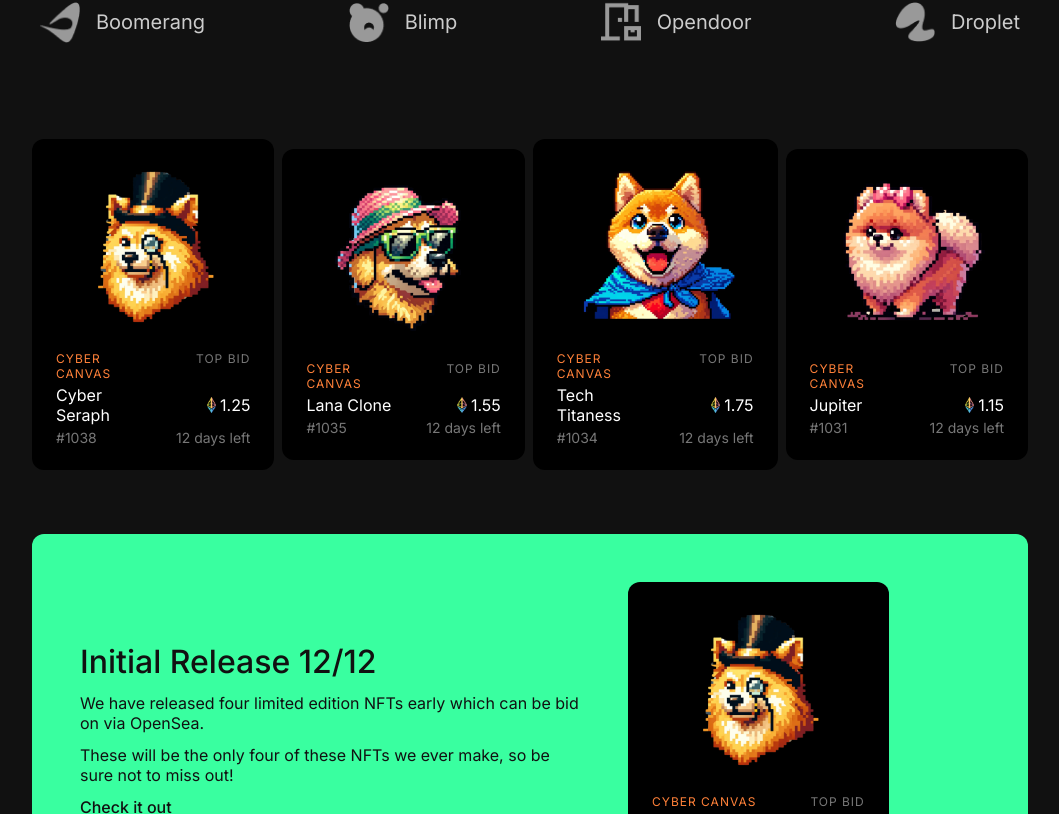
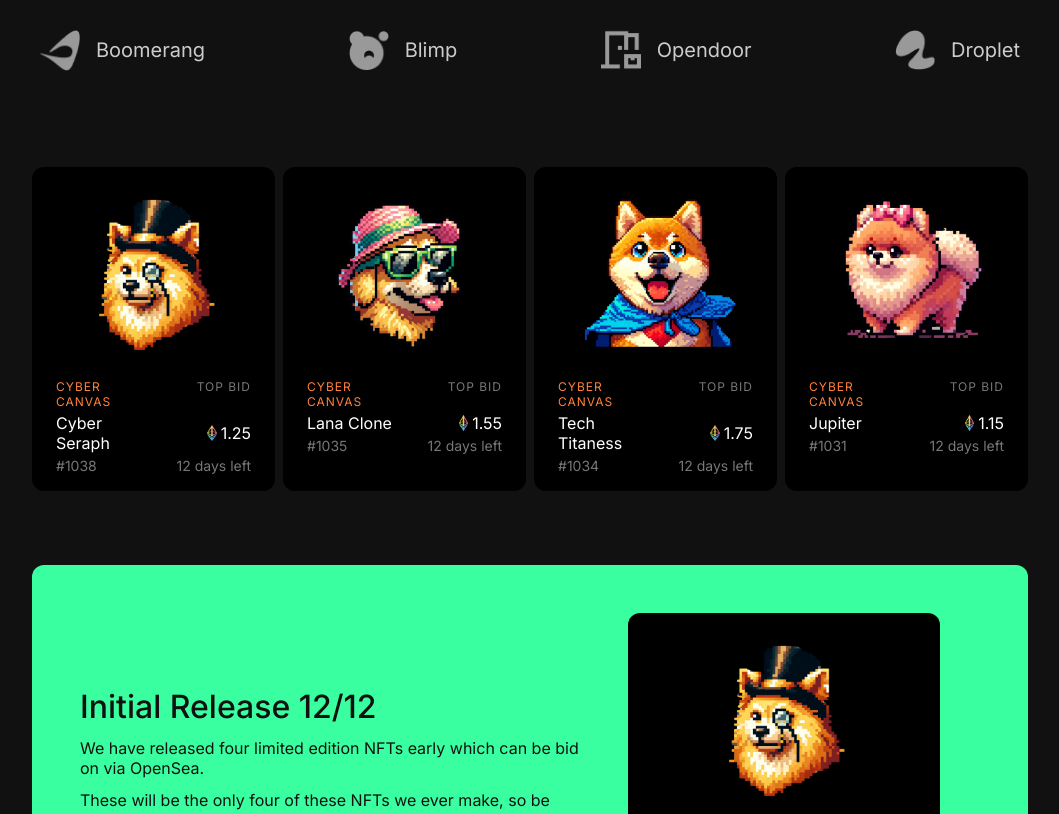
Before and after one commit to arthurduboks/react_nft_app, a React (Vite) app: page / in a window 1280 px wide. Shown: the part 946-1760 px from the top of the page, without its empty margins (110-1169 px from the left). Built offline with nearby package versions, Linux system fonts and the light colour scheme.

Commit message:
card list CSS fix

```diff
--- a/src/components/hero/index.jsx
+++ b/src/components/hero/index.jsx
@@ -38,12 +38,7 @@
       </div>
       <div className="hero_right">
         <div className="hero_right-image-wrap">
-          <img
-            className="hero_right_image"
-            src={heroImage}
-            alt="hero image"
-            loading="lazy"
-          />
+          <img className="hero_right_image" src={heroImage} alt="hero image" />
           <div className="hero_right-image-shadow"></div>
         </div>
       </div>
--- a/src/components/nft_card/style.css
+++ b/src/components/nft_card/style.css
@@ -4,7 +4,8 @@
   display: flex;
   flex-direction: column;
   align-items: center;
-  max-width: 312px;
+  width: 312px;
+  height: 300px;
   border-radius: 12px;
 }
 
--- a/src/components/nft_card_list/style.css
+++ b/src/components/nft_card_list/style.css
@@ -3,6 +3,7 @@
   flex-direction: column;
   align-items: center;
   gap: 8px;
+  margin-bottom: 10px;
 }
 
 @media (min-width: 576px) {
```
